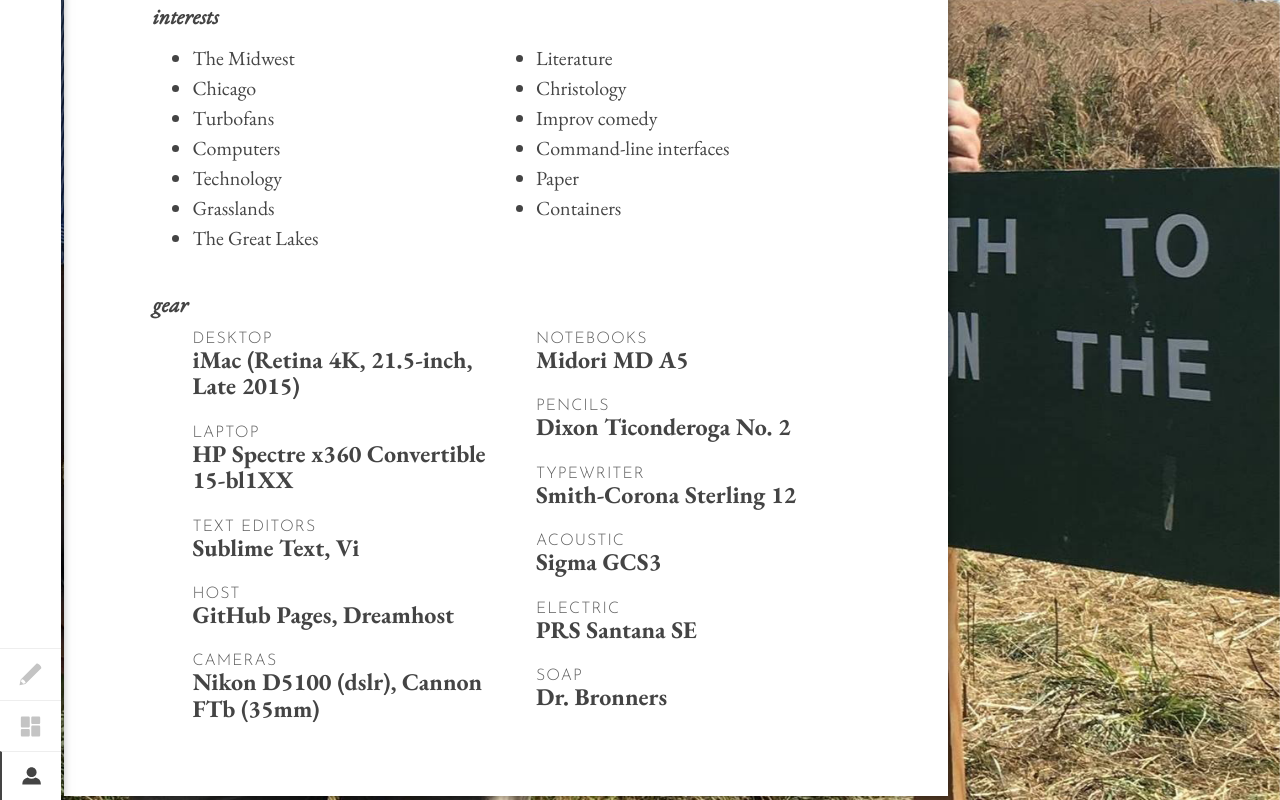
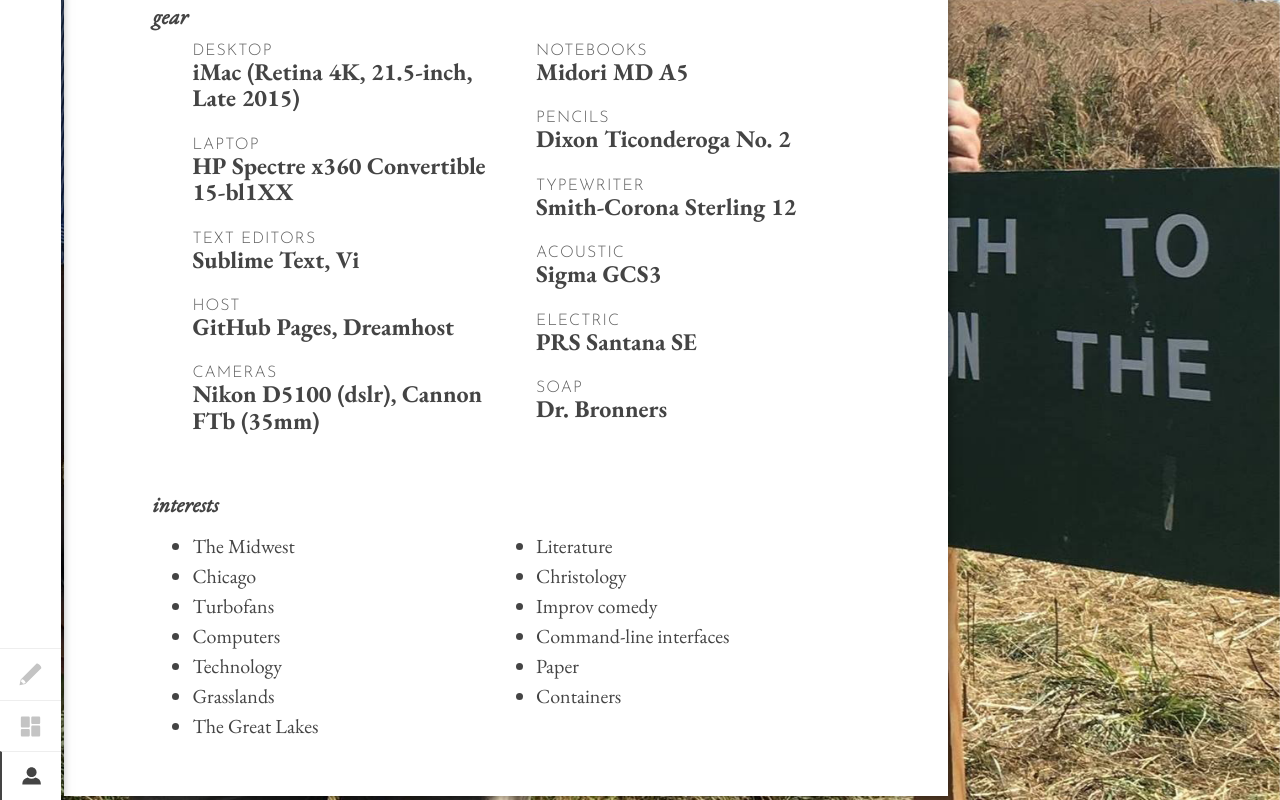
Before and after one commit to dungerdunger/dungerdunger.github.io, a Jekyll site: the page built from _pages/03_about.md, in a window 1280 px wide and 1400 px high, scrolled down 276 px. Shown: the part 600-1400 px from the top of the window. Built offline with Jekyll 4.4.1, drawn with Linux system fonts in a browser that asks for light colours; some web fonts are replaced.

Commit message:
rearranged about page

```diff
--- a/_layouts/page.html
+++ b/_layouts/page.html
@@ -29,15 +29,6 @@
 			</div>
 
 			<div class="personal_data-group">
-				<h2>Interests</h2>
-				<ul id="interests">
-				{% for interest in site.data.personal_data.interests %}
-					<li>{{ interest }}</li>
-				{% endfor %}
-				</ul>
-			</div>
-
-			<div class="personal_data-group">
 				<h2>Gear</h2>
 				<ul id="gear">
 				{% for gear in site.data.personal_data.gear %}
@@ -51,6 +42,15 @@
 				</ul>
 			</div>
 
+			<div class="personal_data-group">
+				<h2>Interests</h2>
+				<ul id="interests">
+				{% for interest in site.data.personal_data.interests %}
+					<li>{{ interest }}</li>
+				{% endfor %}
+				</ul>
+			</div>
+
 		</section>
 
 
```
